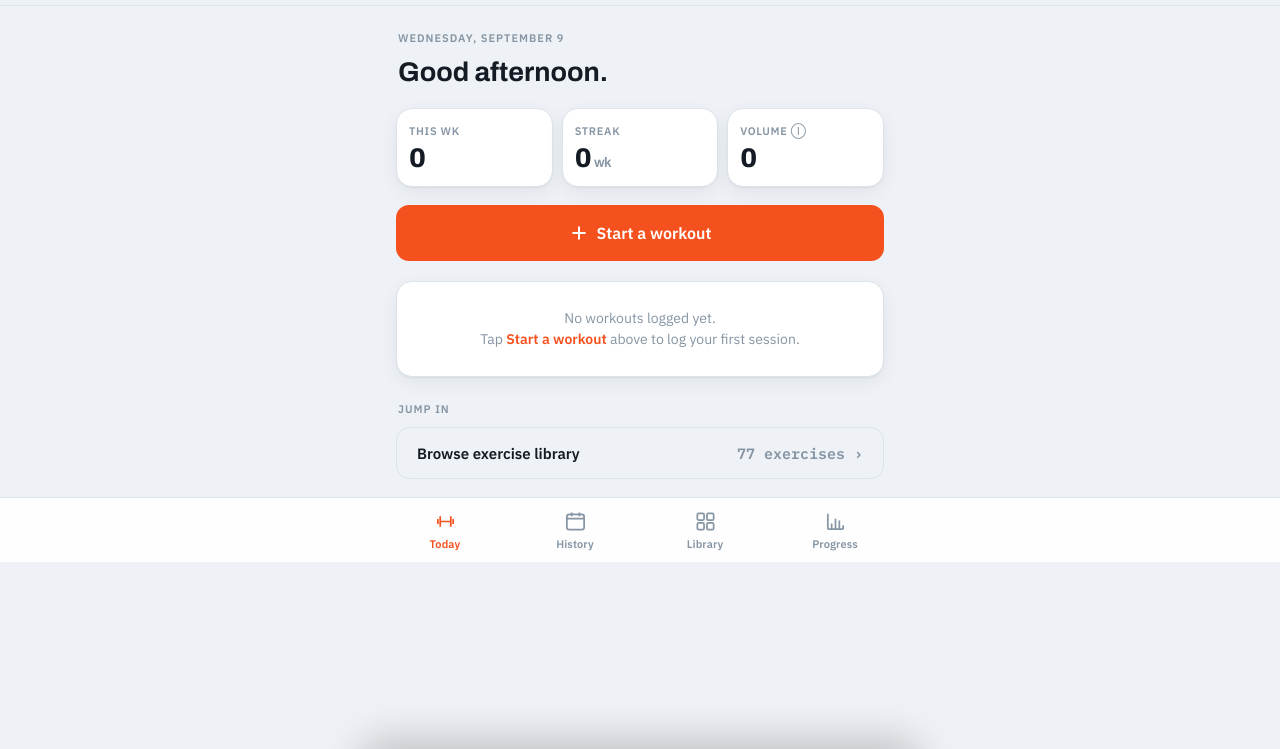
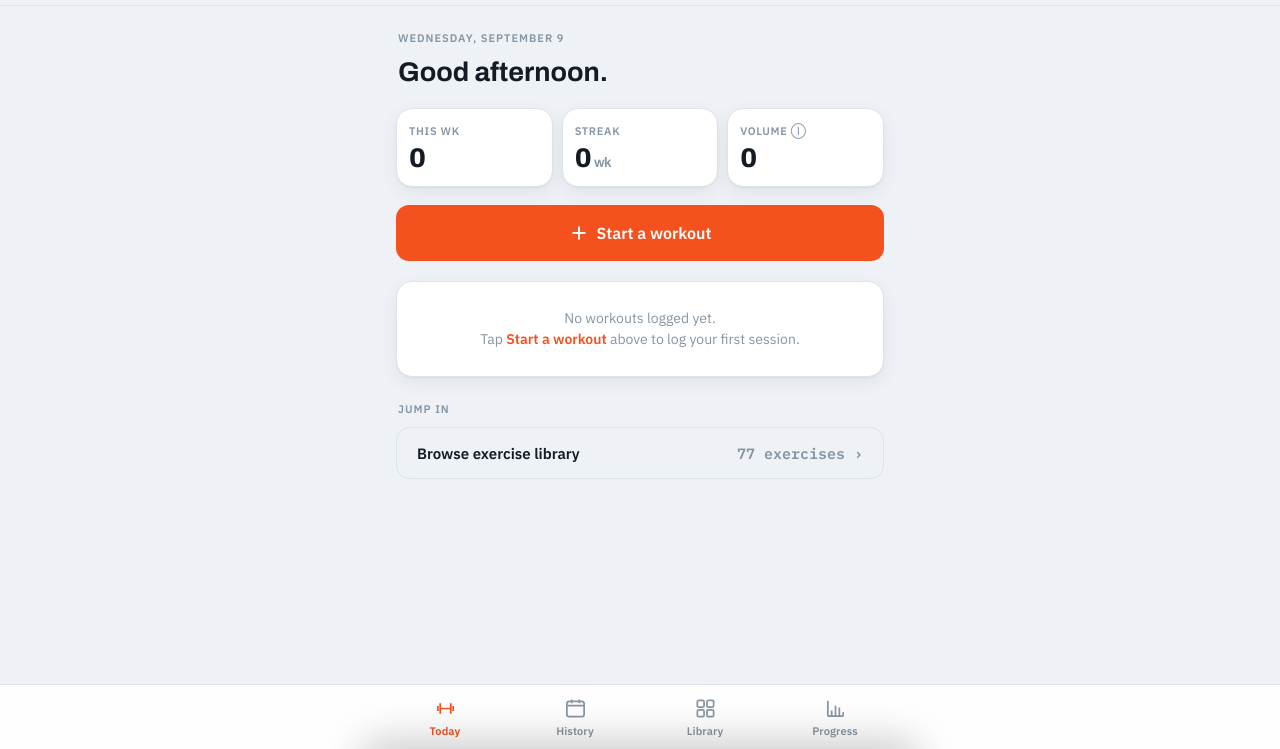
Before and after one commit to alexanderyts/ironlog, a website: page docs/index.html in a window 1280 px wide. Shown: the part 51-800 px from the top of the page. Drawn offline with Linux system fonts and the light colour scheme.

Commit message:
v0.8.5: settle the tab bar via flex-grow, not a bare content-length gap
v0.8.4 removed min-height entirely along with the positioning, which
was one step too far: on short screens the tab bar just sat right
after the last card with nothing pushing it to the bottom, leaving a
large dead patch of empty space above the true screen edge. User
confirmed this looked worse than before, specifically on the installed
PWA.

Fix: body is a flex column again with #view{flex:1 1 auto}, so short
content lets the flex-grow push the tab bar down to fill whatever
space is actually available. Critically the tab bar itself STILL has
no position rule at all (no fixed, no sticky) — still immune to the
WebKit viewport-metrics bug this saga started with. The difference
is *why* it reaches the bottom: pushed there by flex-grow off however
much space genuinely exists, not pinned via a viewport-relative
position property. Degrades gracefully even if min-height itself is
imprecise (small sliver at worst, never the large gap either previous
approach could produce).

Co-Authored-By: Claude Sonnet 5 <noreply@anthropic.com>

```diff
--- a/docs/index.html
+++ b/docs/index.html
@@ -53,21 +53,22 @@ html{touch-action:manipulation}
 html,body{overscroll-behavior-y:contain}
 [hidden]{display:none!important}
 body{
-  /* No min-height here on purpose. This app's real delivery contexts (Claude iOS app WKWebView, an
-     installed standalone PWA) both hit a confirmed, unresolved native WebKit bug (bugs.webkit.org
-     #191872) where env(safe-area-inset-*)/viewport metrics are wrong until an arbitrary point after
-     load — sometimes only correcting once the user visits a tab long enough to actually scroll,
-     confirmed identically in both contexts on real devices. No CSS positioning scheme (sticky,
-     fixed) escapes it, since both anchor to that same broken native viewport concept — both were
-     tried and both still showed a bottom-bar gap on first load. The tab bar (below) is plain normal
-     document flow instead, which has no viewport dependency to get wrong. Forcing body taller than
-     its own content via a viewport-relative min-height would only recreate the same problem one
-     level up (an inaccurate height leaving dead space of OUR OWN background instead of the host's,
-     which looks worse, not better) — so the page is simply exactly as tall as its real content. */
+  /* Flex column + #view flex-grow (below) is what settles the tab bar at the true bottom on short
+     screens — NOT positioning the bar itself. The bar (see .tabbar below) still has zero position
+     rule, so it's still immune to the WebKit viewport-metrics bug (bugs.webkit.org #191872,
+     confirmed on real devices in both the Claude iOS app and an installed standalone PWA — sticky
+     AND fixed both showed a first-load gap there, self-correcting only after the user happened to
+     scroll). min-height here doesn't need to be pixel-perfect for that bug to stay harmless: even
+     if it under-measures, flex-grow just fills whatever space IS correctly available, so the worst
+     case is a small sliver, never the large dead gap a bar floating above unclaimed space produces
+     when nothing pushes it down. */
+  display:flex; flex-direction:column;
+  min-height:100vh; min-height:100dvh;
   background:var(--bg); color:var(--ink);
   font-family:"IBM Plex Sans",system-ui,-apple-system,Segoe UI,Roboto,sans-serif;
   -webkit-font-smoothing:antialiased; line-height:1.5; font-size:14px;
 }
+#view{flex:1 1 auto; width:100%}
 button{font-family:inherit; cursor:pointer; border:none; background:none; color:inherit}
 input,select{font-family:inherit}
 h1,h2,h3{margin:0; text-wrap:balance; font-family:"Archivo",system-ui,sans-serif}
@@ -90,10 +91,11 @@ h1,h2,h3{margin:0; text-wrap:balance; font-family:"Archivo",system-ui,sans-serif
    (WebKit bug 191872: safe-area/viewport metrics wrong until an undeterminable point after load,
    self-correcting only once the user happens to scroll). Every viewport-relative positioning scheme
    shares that same broken reference point, so none of them can be made reliable here. Plain normal
-   document flow has no such dependency — it just follows the content, which is measured locally and
-   correctly regardless of what the engine believes "the viewport" is at that moment. Trade-off: on
-   tabs taller than one screen (Library, Progress) this scrolls out of view instead of staying
-   pinned — a deliberate, confirmed trade for a bar that is simply never wrong. */
+   document flow has no such dependency — it's just the last item in body's flex column, which
+   #view's flex-grow (above) naturally pushes down to the bottom of whatever space is actually
+   available on short screens, without the bar itself ever needing to know where "the viewport" is.
+   Trade-off: on tabs taller than one screen (Library, Progress) this scrolls out of view instead of
+   staying pinned — a deliberate, confirmed trade for a bar that is simply never wrong. */
 .tabbar{background:color-mix(in srgb,var(--surface) 92%,transparent);backdrop-filter:blur(14px);border-top:1px solid var(--line);padding-bottom:var(--safe-b)}
 .tabbar .row{max-width:520px;margin:0 auto;display:grid;grid-template-columns:repeat(4,1fr)}
 .tab{height:64px;display:flex;flex-direction:column;align-items:center;justify-content:center;gap:4px;color:var(--ink-3);font-size:11px;font-weight:600;letter-spacing:.01em}
@@ -333,8 +335,8 @@ h1,h2,h3{margin:0; text-wrap:balance; font-family:"Archivo",system-ui,sans-serif
 </div>
 
 <script>
-/* Ironlog v0.8.4 · site build · 2026-09-09T12:46:01.205Z */
-var IL=globalThis.IL||(globalThis.IL={});IL.config={BUILD:"site",DEMO:false,VERSION:"0.8.4",DROPBOX_APP_KEY:"4b1tcv45ogtjwom"};
+/* Ironlog v0.8.5 · site build · 2026-09-09T12:52:06.803Z */
+var IL=globalThis.IL||(globalThis.IL={});IL.config={BUILD:"site",DEMO:false,VERSION:"0.8.5",DROPBOX_APP_KEY:"4b1tcv45ogtjwom"};
 
 /* ===== src/data/exercises.js ===== */
 (function(){'use strict';
--- a/docs/sw.js
+++ b/docs/sw.js
@@ -5,7 +5,7 @@
 // there is fine and faster. A pure cache-first strategy for everything (the previous approach) meant
 // an installed PWA could get stuck on an old version indefinitely once anything was cached, with no
 // way to notice a new deploy without the user manually clearing site data — this fixes that for good.
-const V='ironlog-0.8.4';
+const V='ironlog-0.8.5';
 const ASSETS=['./','./index.html','./manifest.webmanifest','./icon-192.png','./icon-512.png','./apple-touch-icon.png'];
 self.addEventListener('install',e=>{e.waitUntil(caches.open(V).then(c=>c.addAll(ASSETS)).then(()=>self.skipWaiting()));});
 self.addEventListener('activate',e=>{e.waitUntil(caches.keys().then(ks=>Promise.all(ks.filter(k=>k!==V).map(k=>caches.delete(k)))).then(()=>self.clients.claim()));});
--- a/package.json
+++ b/package.json
@@ -1,6 +1,6 @@
 {
   "name": "ironlog",
-  "version": "0.8.4",
+  "version": "0.8.5",
   "description": "Ironlog — a mobile-first workout tracker with an intelligent workout builder and coaching.",
   "private": true,
   "scripts": {
--- a/src/styles.css
+++ b/src/styles.css
@@ -34,21 +34,22 @@ html{touch-action:manipulation}
 html,body{overscroll-behavior-y:contain}
 [hidden]{display:none!important}
 body{
-  /* No min-height here on purpose. This app's real delivery contexts (Claude iOS app WKWebView, an
-     installed standalone PWA) both hit a confirmed, unresolved native WebKit bug (bugs.webkit.org
-     #191872) where env(safe-area-inset-*)/viewport metrics are wrong until an arbitrary point after
-     load — sometimes only correcting once the user visits a tab long enough to actually scroll,
-     confirmed identically in both contexts on real devices. No CSS positioning scheme (sticky,
-     fixed) escapes it, since both anchor to that same broken native viewport concept — both were
-     tried and both still showed a bottom-bar gap on first load. The tab bar (below) is plain normal
-     document flow instead, which has no viewport dependency to get wrong. Forcing body taller than
-     its own content via a viewport-relative min-height would only recreate the same problem one
-     level up (an inaccurate height leaving dead space of OUR OWN background instead of the host's,
-     which looks worse, not better) — so the page is simply exactly as tall as its real content. */
+  /* Flex column + #view flex-grow (below) is what settles the tab bar at the true bottom on short
+     screens — NOT positioning the bar itself. The bar (see .tabbar below) still has zero position
+     rule, so it's still immune to the WebKit viewport-metrics bug (bugs.webkit.org #191872,
+     confirmed on real devices in both the Claude iOS app and an installed standalone PWA — sticky
+     AND fixed both showed a first-load gap there, self-correcting only after the user happened to
+     scroll). min-height here doesn't need to be pixel-perfect for that bug to stay harmless: even
+     if it under-measures, flex-grow just fills whatever space IS correctly available, so the worst
+     case is a small sliver, never the large dead gap a bar floating above unclaimed space produces
+     when nothing pushes it down. */
+  display:flex; flex-direction:column;
+  min-height:100vh; min-height:100dvh;
   background:var(--bg); color:var(--ink);
   font-family:"IBM Plex Sans",system-ui,-apple-system,Segoe UI,Roboto,sans-serif;
   -webkit-font-smoothing:antialiased; line-height:1.5; font-size:14px;
 }
+#view{flex:1 1 auto; width:100%}
 button{font-family:inherit; cursor:pointer; border:none; background:none; color:inherit}
 input,select{font-family:inherit}
 h1,h2,h3{margin:0; text-wrap:balance; font-family:"Archivo",system-ui,sans-serif}
@@ -71,10 +72,11 @@ h1,h2,h3{margin:0; text-wrap:balance; font-family:"Archivo",system-ui,sans-serif
    (WebKit bug 191872: safe-area/viewport metrics wrong until an undeterminable point after load,
    self-correcting only once the user happens to scroll). Every viewport-relative positioning scheme
    shares that same broken reference point, so none of them can be made reliable here. Plain normal
-   document flow has no such dependency — it just follows the content, which is measured locally and
-   correctly regardless of what the engine believes "the viewport" is at that moment. Trade-off: on
-   tabs taller than one screen (Library, Progress) this scrolls out of view instead of staying
-   pinned — a deliberate, confirmed trade for a bar that is simply never wrong. */
+   document flow has no such dependency — it's just the last item in body's flex column, which
+   #view's flex-grow (above) naturally pushes down to the bottom of whatever space is actually
+   available on short screens, without the bar itself ever needing to know where "the viewport" is.
+   Trade-off: on tabs taller than one screen (Library, Progress) this scrolls out of view instead of
+   staying pinned — a deliberate, confirmed trade for a bar that is simply never wrong. */
 .tabbar{background:color-mix(in srgb,var(--surface) 92%,transparent);backdrop-filter:blur(14px);border-top:1px solid var(--line);padding-bottom:var(--safe-b)}
 .tabbar .row{max-width:520px;margin:0 auto;display:grid;grid-template-columns:repeat(4,1fr)}
 .tab{height:64px;display:flex;flex-direction:column;align-items:center;justify-content:center;gap:4px;color:var(--ink-3);font-size:11px;font-weight:600;letter-spacing:.01em}
```
Also changed, not shown: CHANGELOG.md.
